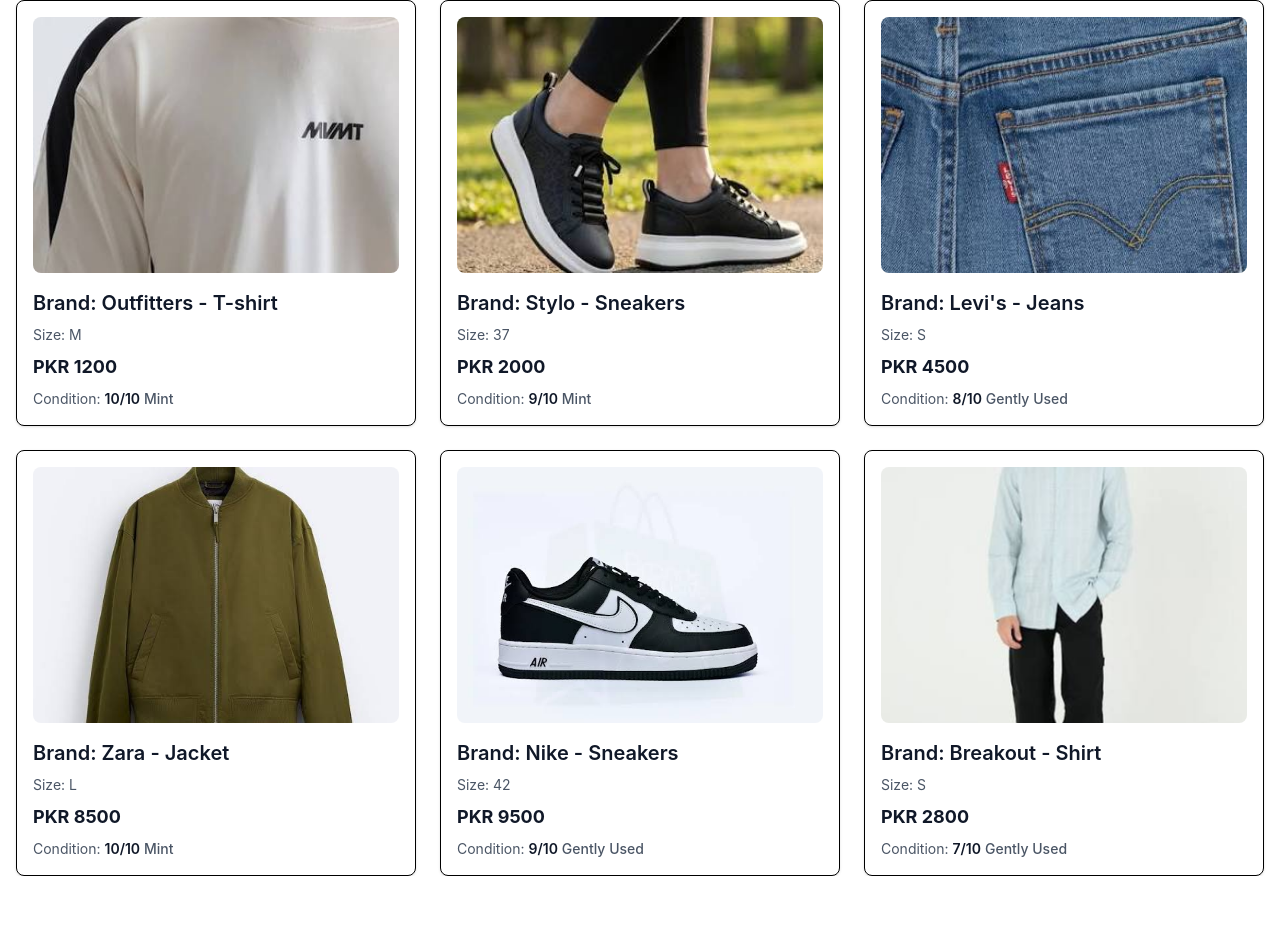
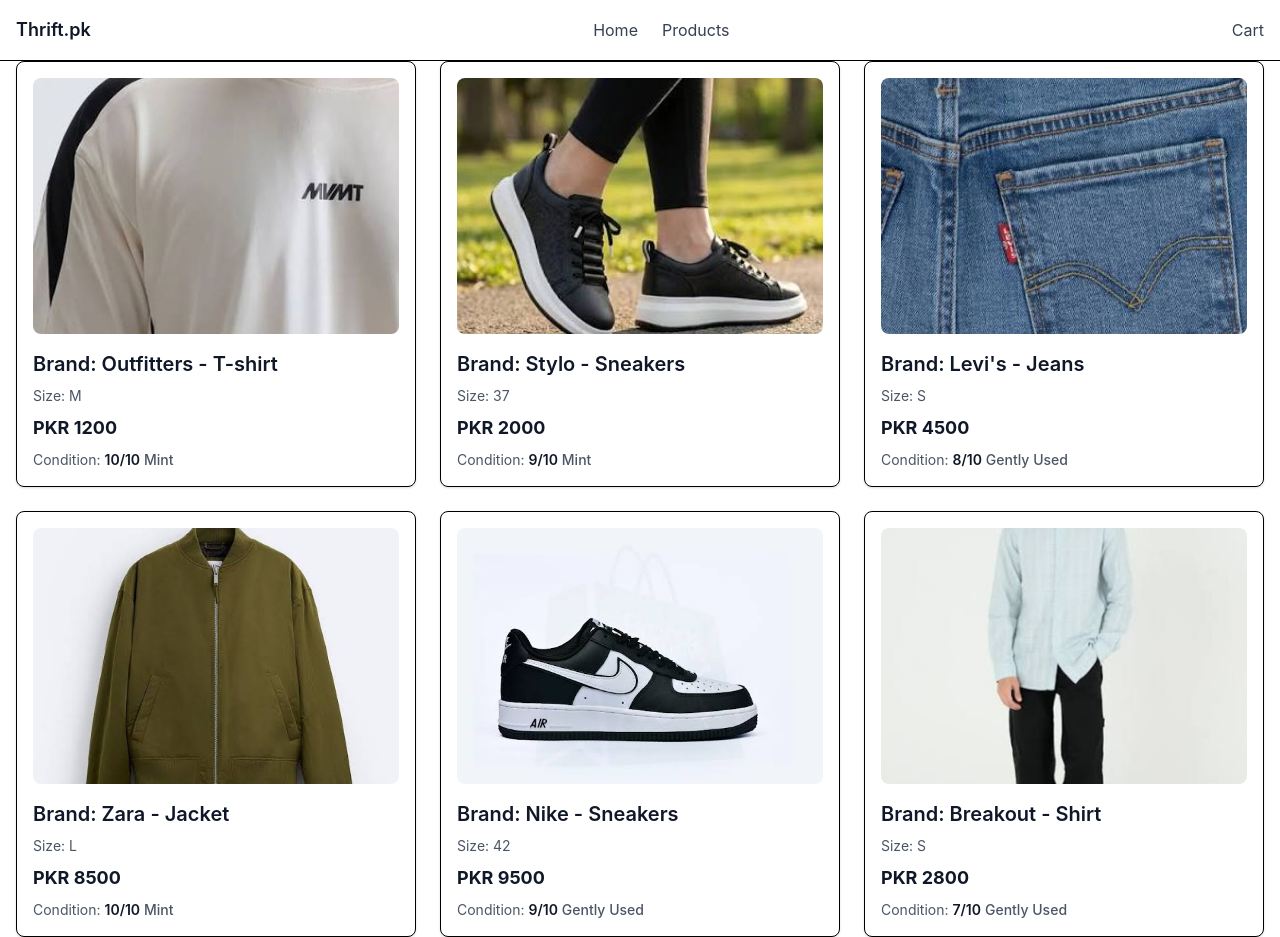
Before and after one commit to FatimaGhafoor/thrift-pk, a React (Vite) app: page / in a window 1280 px wide. Before the commit the page ends 876 px from the top, so only its background shows below. Built offline with nearby package versions, Linux system fonts and the light colour scheme.

Commit message:
feat: add and style navbar

```diff
--- a/src/App.jsx
+++ b/src/App.jsx
@@ -1,8 +1,14 @@
 import React from "react";
+import { Navbar } from "./components/Navbar";
 import { ProductGrid } from "./components/ProductGrid";
 
 const App = () => {
-  return <ProductGrid />;
+  return (
+    <>
+      <Navbar />
+      <ProductGrid />
+    </>
+  );
 };
 
 export default App;
--- /dev/null
+++ b/src/components/Navbar.jsx
@@ -0,0 +1,39 @@
+export const Navbar = () => {
+  return (
+    <nav className="bg-white border-b max-w-7xl mx-auto px-4 py-4 flex items-center justify-between">
+      <ul>
+        <li className="text-lg font-semibold text-gray-900">Thrift.pk</li>
+      </ul>
+
+      <ul className="flex gap-6">
+        <li>
+          <a
+            href="/"
+            className="text-gray-700 hover:text-gray-900 transition-colors duration-200"
+          >
+            Home
+          </a>
+        </li>
+        <li>
+          <a
+            href="/products"
+            className="text-gray-700 hover:text-gray-900 transition-colors duration-200"
+          >
+            Products
+          </a>
+        </li>
+      </ul>
+
+      <ul>
+        <li>
+          <a
+            href="/cart"
+            className="text-gray-700 hover:text-gray-900 transition-colors duration-200"
+          >
+            Cart
+          </a>
+        </li>
+      </ul>
+    </nav>
+  );
+};
```
